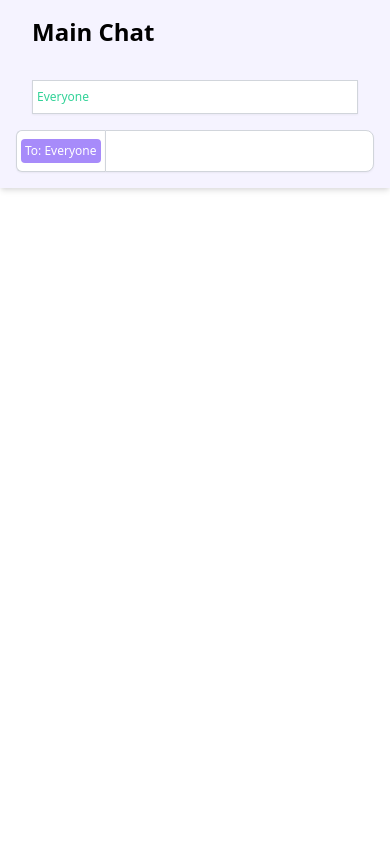
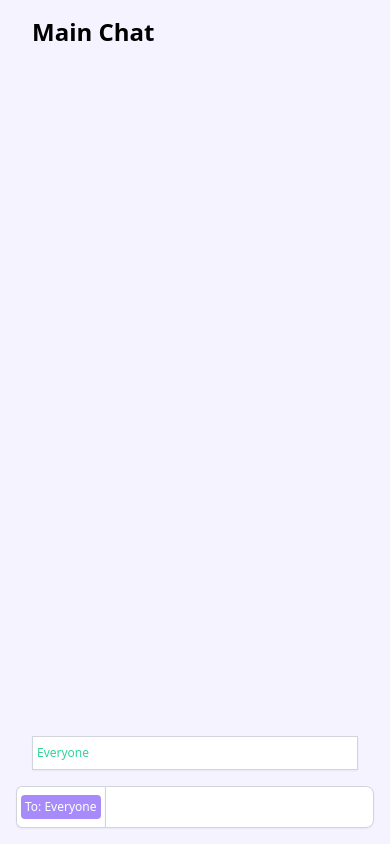
Before and after one commit to lucasmrl/chat-app, a React (Create React App) app in the folder client/: page /chat/1 in a window 390 px wide. Built offline with nearby package versions, Linux system fonts and the light colour scheme.

Commit message:
fixing UI mobile #2

```diff
--- a/client/src/components/Chat.js
+++ b/client/src/components/Chat.js
@@ -73,8 +73,8 @@ function Chat() {
   };
 
   return (
-    <div className="flex w-screen min-h-full md:h-screen bg-gray-900 divide-solid">
-      <div className="flex w-full min-h-full md:w-5/6 md:h-5/6 md:mx-auto md:my-auto shadow-md">
+    <div className="flex w-screen min-h-screen md:h-screen bg-gray-900 divide-solid">
+      <div className="flex w-full md:w-5/6 md:h-5/6 md:mx-auto md:my-auto shadow-md">
         {/* Users online */}
         <div className="hidden md:block pl-8 w-64 overflow-auto bg-purple-900 text-white">
           <p className="font-black my-4 text-xl">
```
Also changed, not shown: 1 other file (tests, documents, lock files or other folders).
